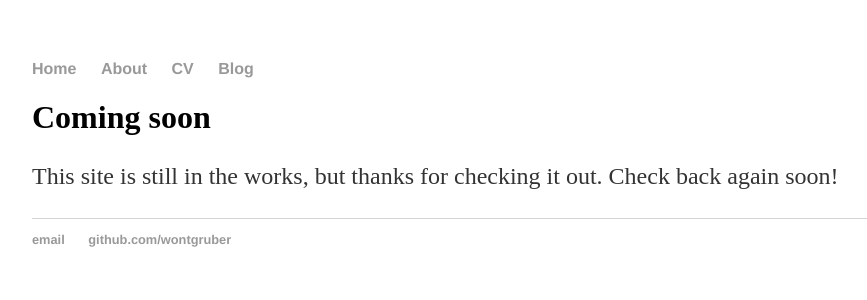
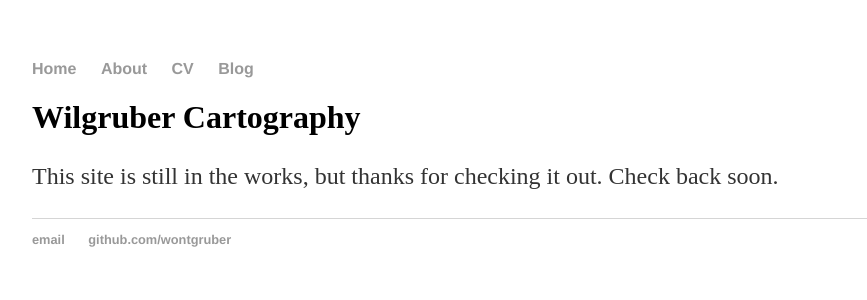
Before and after one commit to wontgruber/wontgruber.github.io, a Jekyll site: the page built from index.html, in a window 1280 px wide. Shown: the top 300 px of the page, without its empty margins (160-1027 px from the left). Built offline with Jekyll 4.4.1, drawn with Linux system fonts in a browser that asks for light colours.

Commit message:
Update index.html

```diff
--- a/index.html
+++ b/index.html
@@ -3,6 +3,6 @@ layout: default
 title: Nick Wilgruber Cartography
 ---
 <div class="blurb">
-	<h1>Coming soon</h1>
-	<p>This site is still in the works, but thanks for checking it out. Check back again soon!</a></p>
+	<h1>Wilgruber Cartography</h1>
+	<p>This site is still in the works, but thanks for checking it out. Check back soon.</a></p>
 </div><!-- /.blurb -->
```
